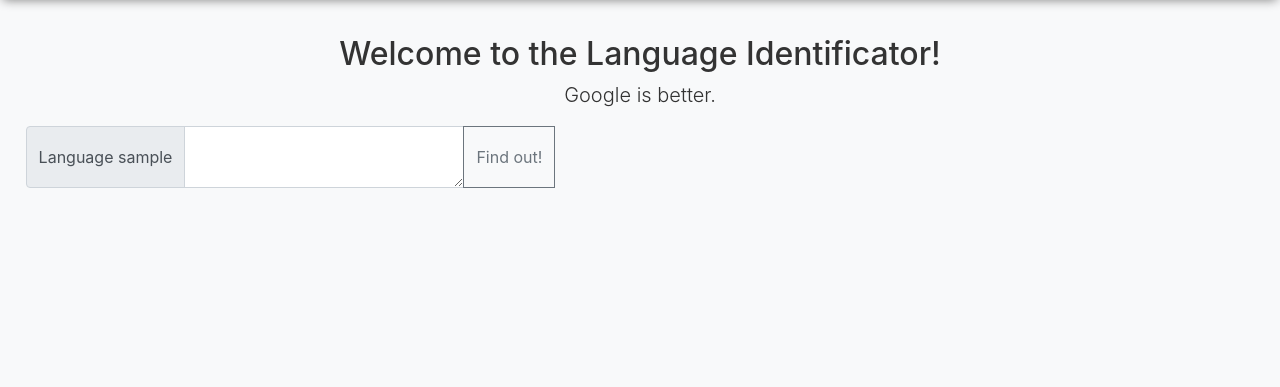
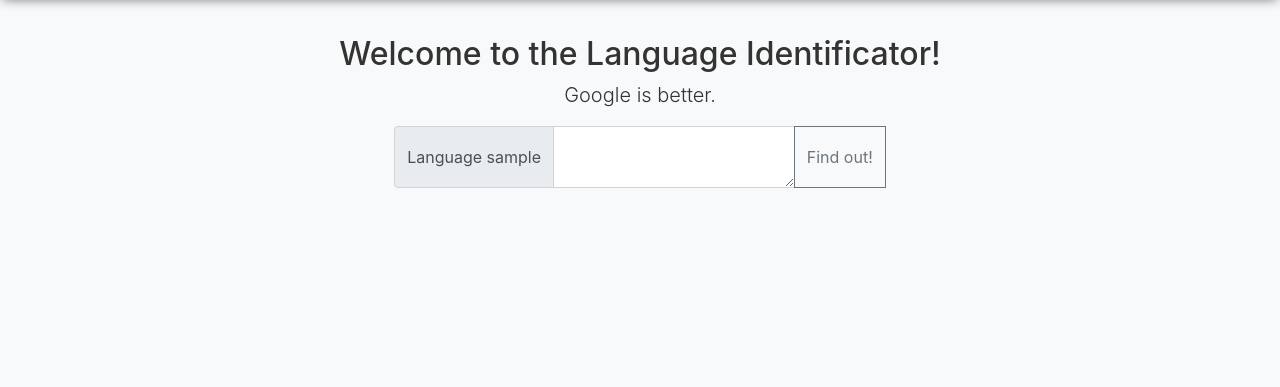
Before and after one commit to LetiP/language_identification, a Flask app: page / in a window 1280 px wide. Shown: the part 39-426 px from the top of the page. Run offline with Flask 2, Linux system fonts and the light colour scheme; parts of the project's set-up code (start-up, migrations or seed data) failed here and were passed over; some libraries are stand-ins or nearby versions.

Commit message:
Center the div and map language tags to real names.

```diff
--- a/lang_ident/static/css/style.css
+++ b/lang_ident/static/css/style.css
@@ -687,6 +687,11 @@
     margin: 2%;
 }
 
+.language {
+    margin: 0 auto;
+    width: 40%;
+}
+
 
 /* Loading screen */
 .loading-overlay,
--- a/lang_ident/static/js/functions.js
+++ b/lang_ident/static/js/functions.js
@@ -13,7 +13,19 @@
             success: function (response) {
                 var response = JSON.parse(response);
                 console.log(response);
-                $('#inferred_lan').text(response['language']);
+                var map = {
+                    'deu': 'Deutsch',
+                    'eng': 'English',
+                    'ron': 'Română',
+                    'swe': 'Swedish',
+                    'fra': 'Français',
+                    'tur': 'Turkish',
+                    'rus': 'Russian',
+                    'ita': 'Italian',
+                    'spa': 'Spanish',
+                    'pol': 'Polski'
+                }
+                $('#inferred_lan').text(map[response['language']]);
                 $('.loading-overlay').fadeOut();
                 $('#inferred_lan').fadeIn();
             }
--- a/lang_ident/templates/index.html
+++ b/lang_ident/templates/index.html
@@ -3,7 +3,7 @@
 <div class="py-5 text-center mypage">
   <h2>Welcome to the Language Identificator!</h2>
   <p class="lead">Google is better.</p>
-  <div class="text-center">
+  <div class="language">
       <div class="input-group">
         <div class="input-group-prepend">
           <span class="input-group-text">Language sample</span>
```
